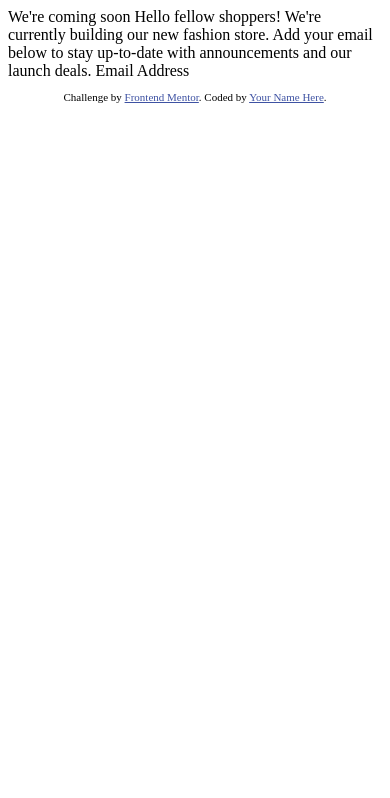
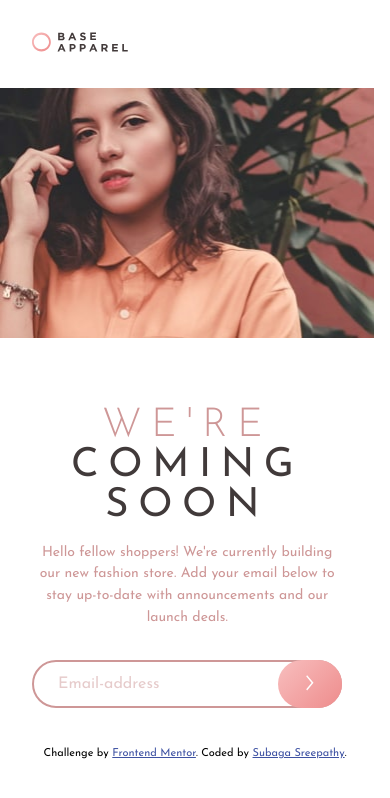
Before and after one commit to SubagaS/Base-apparel-coming-soon-page, a plain HTML site: page index.html in a window 390 px wide. Drawn offline with Linux system fonts and the light colour scheme.

Commit message:
Make mobile design

```diff
--- a/index.html
+++ b/index.html
@@ -1,33 +1,72 @@
 <!DOCTYPE html>
 <html lang="en">
   <head>
-  <meta charset="UTF-8">
-  <meta name="viewport" content="width=device-width, initial-scale=1.0"> <!-- displays site properly based on user's device -->
-
-  <link rel="icon" type="image/png" sizes="32x32" href="./images/favicon-32x32.png">
+    <meta charset="UTF-8" />
+    <meta name="viewport" content="width=device-width, initial-scale=1.0" />
+    <!-- displays site properly based on user's device -->
+    <link rel="stylesheet" href="./styles/styles.css" />
+    <link
+      rel="icon"
+      type="image/png"
+      sizes="32x32"
+      href="./images/favicon-32x32.png"
+    />
+    <link rel="preconnect" href="https://fonts.googleapis.com" />
+    <link rel="preconnect" href="https://fonts.gstatic.com" crossorigin />
+    <link
+      href="https://fonts.googleapis.com/css2?family=Josefin+Sans:ital,wght@0,100..700;1,100..700&display=swap"
+      rel="stylesheet"
+    />
 
     <title>Frontend Mentor | Base Apparel coming soon page</title>
-
-  <!-- Feel free to remove these styles or customise in your own stylesheet 👍 -->
-  <style>
-    .attribution { font-size: 11px; text-align: center; }
-    .attribution a { color: hsl(228, 45%, 44%); }
-  </style>
+    <style></style>
   </head>
   <body>
+    <header><img src="./images/logo.svg" alt="logo-img" /></header>
+    <main class="main-container">
+      <img src="./images/hero-mobile.jpg" alt="hero-mobile-img" />
+      <section class="coming-soon-container">
+        <h1>We're</h1>
+        <h1>coming soon</h1>
+        <p>
+          Hello fellow shoppers! We're currently building our new fashion store.
+          Add your email below to stay up-to-date with announcements and our
+          launch deals.
+        </p>
+        <div class="email-container">
+          <form>
+            <input
+              type="email"
+              placeholder="Email-address"
+              id="email"
+              name="Email-address"
+            />
+            <div class="error-container hidden">
+              <img
+                src="./images/icon-error.svg"
+                alt="error-icon"
+                class="error-icon"
+              />
+              <p class="error-message">Please provide a valid email</p>
+            </div>
 
-  We're coming soon
-
-  Hello fellow shoppers! We're currently building our new fashion store.
-  Add your email below to stay up-to-date with announcements and our launch deals.
-
-  Email Address
-
+            <button type="submit" class="arrow-submit">
+              <img src="./images/icon-arrow.svg" alt="arrow-icon" />
+            </button>
+          </form>
+        </div>
+      </section>
+    </main>
     <footer>
       <p class="attribution">
-      Challenge by <a href="https://www.frontendmentor.io?ref=challenge" target="_blank">Frontend Mentor</a>.
-      Coded by <a href="#">Your Name Here</a>.
+        Challenge by
+        <a href="https://www.frontendmentor.io?ref=challenge" target="_blank"
+          >Frontend Mentor</a
+        >. Coded by
+        <a href="https://github.com/SubagaS" target="_blank">Subaga Sreepathy</a
+        >.
       </p>
     </footer>
+    <script src="./scripts/script.js"></script>
   </body>
 </html>
--- /dev/null
+++ b/scripts/script.js
@@ -0,0 +1,3 @@
+const form = document.querySelector('form');
+const input = document.getElementById('email');
+const errorContainer = document.querySelector('.error-container');
--- /dev/null
+++ b/styles/styles.css
@@ -0,0 +1,132 @@
+*,
+::after,
+::before {
+  margin: 0;
+  padding: 0;
+  box-sizing: border-box;
+}
+
+html,
+body {
+  height: 100%;
+  font-size: 16px;
+  font-family: 'Josefin Sans';
+}
+:root {
+  --pink-400: hsl(0, 36%, 70%);
+  --red-500: hsl(0, 93%, 68%);
+  --grey-900: hsl(0, 6%, 24%);
+  --gradient-1: linear-gradient(135deg, hsl(0, 0%, 100%), hsl(0, 100%, 98%));
+  --gradient-2: linear-gradient(135deg, hsl(0, 80%, 86%), hsl(0, 74%, 74%));
+}
+body {
+  background-color: var(--gradient-1);
+  padding-top: 2rem;
+}
+header img {
+  width: 8rem;
+  height: 1.25rem;
+  padding-left: 2rem;
+  margin-bottom: 2rem;
+}
+.main-container {
+  max-width: 23.4rem;
+  max-height: 39rem;
+  img {
+    width: 23.4rem;
+    height: 15.6rem;
+  }
+}
+.coming-soon-container {
+  margin-top: 4rem;
+  display: flex;
+  flex-direction: column;
+  align-items: center;
+  padding: 0 2rem;
+
+  h1:first-child {
+    font-size: 2.5rem;
+    font-weight: 300;
+    color: var(--pink-400);
+    text-transform: uppercase;
+    letter-spacing: 0.6rem;
+  }
+  h1:nth-child(2) {
+    font-size: 2.5rem;
+    text-transform: uppercase;
+    letter-spacing: 0.6rem;
+    text-align: center;
+    font-weight: 400;
+    margin-bottom: 1rem;
+    color: var(--grey-900);
+  }
+  p {
+    text-align: center;
+    color: var(--pink-400);
+    font-size: 0.875rem;
+    line-height: 155%;
+  }
+  .email-container {
+    margin-top: 2rem;
+    width: 100%;
+
+    form {
+      display: flex;
+      flex-direction: column;
+      position: relative;
+
+      input {
+        height: 3rem;
+        padding: 0.5rem 1.5rem;
+        border-radius: 1.75rem;
+        font: inherit;
+        border: solid 0.175rem var(--pink-400);
+      }
+      input::placeholder {
+        color: hsla(0, 36%, 70%, 50%);
+      }
+      input.invalid {
+        border: solid 0.125rem var(--red-500);
+      }
+      .error-icon {
+        width: 1.5rem;
+        height: 1.5rem;
+        position: absolute;
+        top: 0.75rem;
+        right: 4.5rem;
+      }
+      .error-message {
+        color: var(--red-500);
+        position: absolute;
+        top: 3.5rem;
+        right: 8rem;
+      }
+    }
+  }
+}
+.arrow-submit {
+  position: absolute;
+  background: var(--gradient-2);
+  top: 0;
+  right: 0;
+  width: 4rem;
+  height: 3rem;
+  border: none;
+  border-radius: 1.75rem;
+
+  img {
+    width: 0.5rem;
+    height: 1rem;
+  }
+}
+.hidden {
+  display: none;
+}
+.attribution {
+  font-size: 11px;
+  text-align: center;
+  margin-top: 2.5rem;
+}
+.attribution a {
+  color: hsl(228, 45%, 44%);
+}
```
Lines whose indentation alone changed are shown as unchanged.
